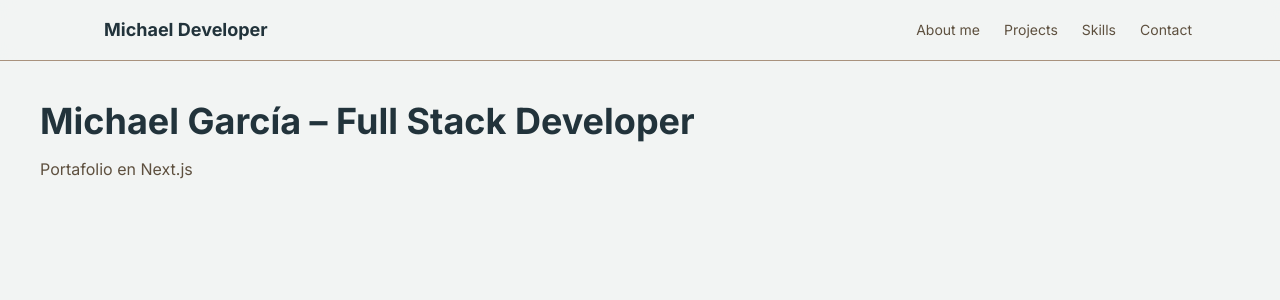
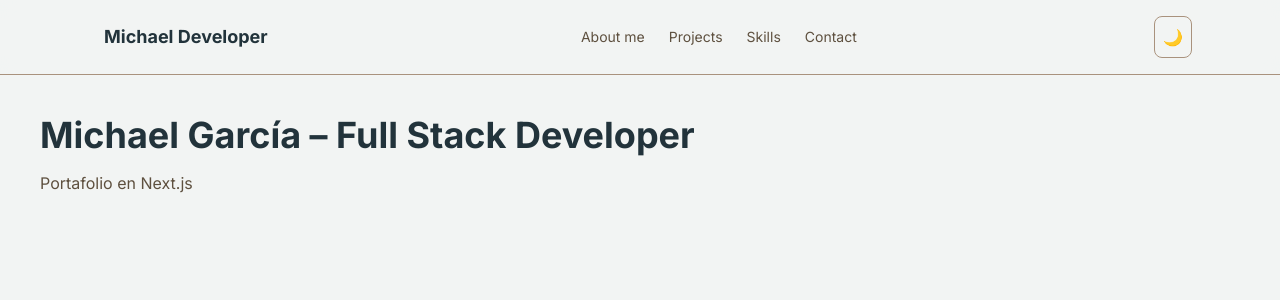
Before and after one commit to itsmikenakanodev/portafolio-mg, a Next.js app: page / in a window 1280 px wide. Shown: the top 300 px of the page. Built offline with nearby package versions, Linux system fonts and the light colour scheme.

Commit message:
Feat: Creación del botón para cambiar al modo oscuro e inserción en el navbar

```diff
--- a/src/components/Navbar.tsx
+++ b/src/components/Navbar.tsx
@@ -1,6 +1,7 @@
 "use client"
 
 import Link from "next/link"
+import { ThemeToggle } from "./ThemeToggle"
 
 export default function Navbar() {
   return (
@@ -36,6 +37,7 @@ export default function Navbar() {
             </a>
           </li>
         </ul>
+        <ThemeToggle />
       </nav>
     </header>
   )
--- /dev/null
+++ b/src/components/ThemeToggle.tsx
@@ -0,0 +1,33 @@
+"use client"
+
+import { useEffect, useState } from "react";
+
+export function ThemeToggle() {
+  const [dark, setDark] = useState(false);
+
+  useEffect(() => {
+    const stored = localStorage.getItem("theme");
+    if (stored === "dark") {
+      document.documentElement.classList.add("dark");
+      setTimeout(() => {
+        setDark(true);
+      }, 0);
+    }
+  }, []);
+
+  const toggleTheme = () => {
+    const isDark = document.documentElement.classList.toggle("dark");
+    localStorage.setItem("theme", isDark ? "dark" : "light");
+    setDark(isDark);
+  };
+
+  return (
+    <button
+      onClick={toggleTheme}
+      className="p-2 rounded-lg border border-border hover:bg-card transition"
+      aria-label="Toggle theme"
+    >
+      {dark ? "☀️" : "🌙"}
+    </button>
+  );
+}
```
